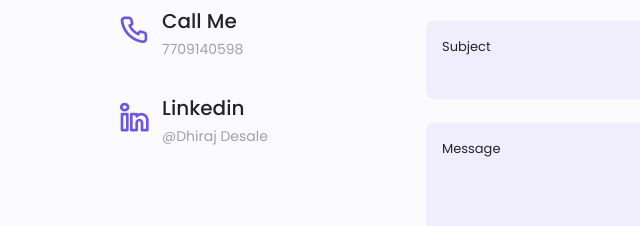
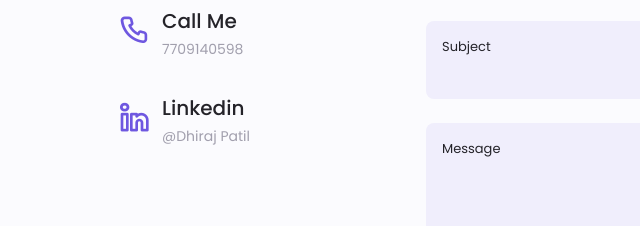
Before and after one commit to DhirajHDesale/PortFolio, a plain HTML site: page index.html in a window 1280 px wide. Shown: the part 3448-3674 px from the top of the page, 138-778 px from the left. Drawn offline with nearby package versions, Linux system fonts and the light colour scheme; a script that the page names is missing.

Commit message:
added updated new linkedin url

```diff
--- a/index.html
+++ b/index.html
@@ -532,7 +532,7 @@
                             <i class="uil uil-linkedin-alt contact_icon"></i>
                             <div>
                                 <h3 class="contact_title">Linkedin</h3>
-                                <span class="contact_subtitle">@Dhiraj Desale</span>
+                                <span class="contact_subtitle">@Dhiraj Patil</span>
                             </div>
                         </div>
                     </a>
```
